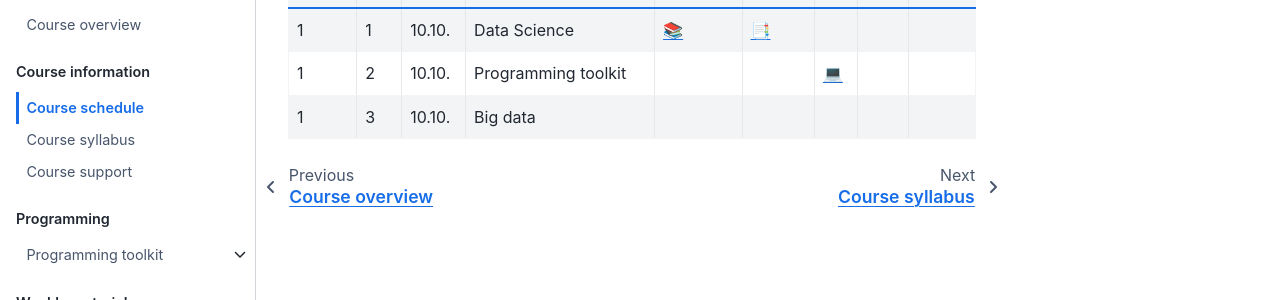
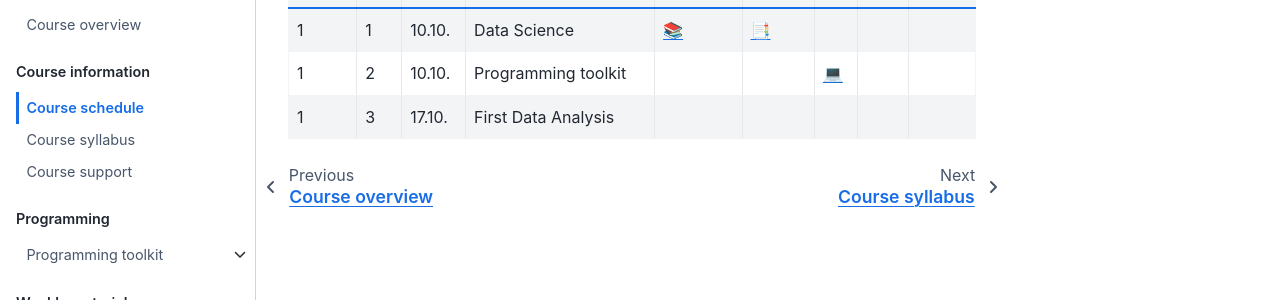
Before and after one commit to ds-ws22/website, a Jupyter Book: the page built from docs/course-schedule.md, in a window 1280 px wide. Shown: the part 269-569 px from the top of the page. Built offline with Jupyter Book 1.0.4 settings and Sphinx 7.4.7 and the Sphinx Book theme 1.1.4, drawn with Linux system fonts in a browser that asks for light colours; comment, search, counter and statistics services are not loaded.

Commit message:
Update course-schedule.md

```diff
--- a/docs/course-schedule.md
+++ b/docs/course-schedule.md
@@ -7,4 +7,4 @@ This page contains an outline of the topics, content, and assignments for the se
 |	---	|	---	|	---	|	---	|	---	|	---	|	---	|	---	|	---	|
 |	1	|	1	|	10.10.	|	Data Science	|	[📚](../weeks/week1.md)	|	[📑](https://drive.google.com/file/d/1-8T5QvckmSMD8qVMgtzQsZxOUoswsOgk/view?usp=sharing)	|		|		|		|
 |	1	|	2	|	10.10.	|	Programming toolkit	|		|		|	[💻](../weeks/week1.md)	|		|		|
-|	1	|	3	|	10.10.	|	Big data	|		|		|		|		|		|
+|	1	|	3	|	17.10.	|	First Data Analysis	|		|		|		|		|		|
```
